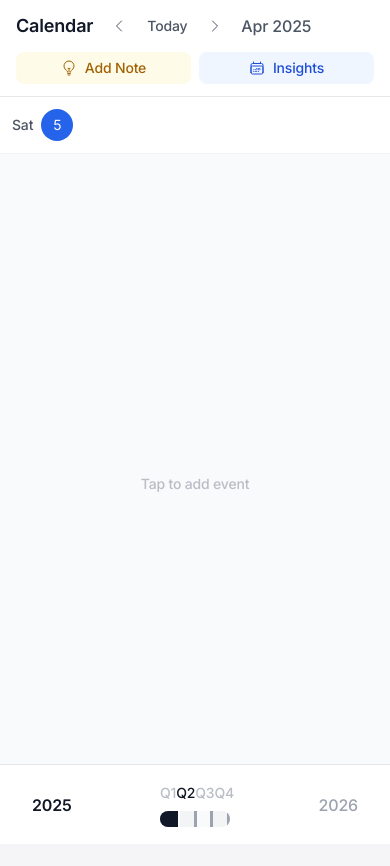
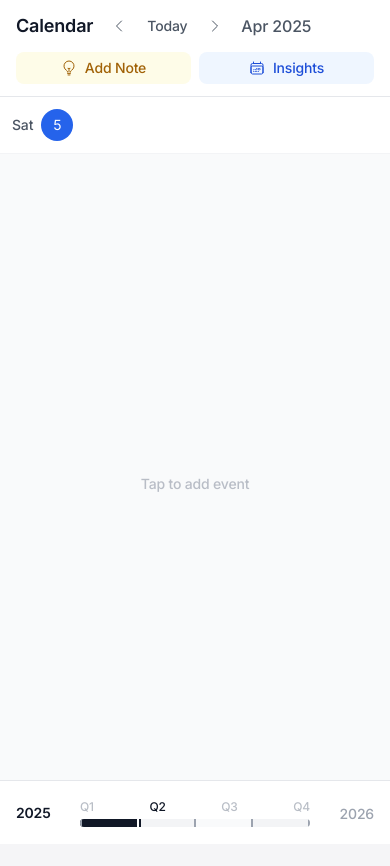
Before and after one commit to anumithaapollo12/Cal, a Next.js app: page / in a window 390 px wide. Shown: the top 866 px of the page. Built offline with nearby package versions, Linux system fonts and the light colour scheme.

Commit message:
fix progress bar

```diff
--- a/src/app/components/YearProgressBar.tsx
+++ b/src/app/components/YearProgressBar.tsx
@@ -55,7 +55,7 @@ export default function YearProgressBar({
   return (
     <motion.div
       className={`fixed bottom-0 left-0 right-0 bg-white border-t border-gray-200
-                 flex items-center justify-center h-20 py-5 z-[40]
+                 flex items-center justify-center h-16 md:h-20 py-3 md:py-5 z-[40]
                  transition-all duration-300 ${
                    isBlurred ? "opacity-50 blur-[2px]" : ""
                  }`}
@@ -63,26 +63,26 @@ export default function YearProgressBar({
       animate={{ y: 0 }}
       transition={{ type: "spring", stiffness: 300, damping: 30 }}
     >
-      <div className="w-full px-8 relative">
+      <div className="w-full px-4 md:px-8 relative">
         {/* Progress Info Overlay */}
-        <div className="absolute left-8 top-1/2 -translate-y-1/2 flex items-center space-x-4">
-          <span className="text-base font-semibold text-gray-900">
+        <div className="absolute left-4 md:left-8 top-1/2 -translate-y-1/2 flex items-center space-x-2 md:space-x-4">
+          <span className="text-sm md:text-base font-semibold text-gray-900">
             {startYear}
           </span>
         </div>
 
         {/* Progress Bar Container */}
         <div
-          className="relative mx-32"
+          className="relative mx-16 md:mx-32"
           onMouseEnter={() => setIsHovered(true)}
           onMouseLeave={() => setIsHovered(false)}
         >
           {/* Quarter Labels */}
-          <div className="flex justify-between mb-2">
+          <div className="flex justify-between mb-1 md:mb-2">
             {["Q1", "Q2", "Q3", "Q4"].map((quarter, i) => (
               <motion.div
                 key={i}
-                className={`text-sm font-medium transition-colors
+                className={`text-xs md:text-sm font-medium transition-colors
                   ${
                     currentQuarter === i + 1 ? "text-gray-900" : "text-gray-400"
                   }`}
@@ -96,7 +96,7 @@ export default function YearProgressBar({
           </div>
 
           {/* Main Progress Bar */}
-          <div className="h-4 bg-gray-100 rounded-full overflow-hidden relative">
+          <div className="h-2 md:h-4 bg-gray-100 rounded-full overflow-hidden relative">
             {/* Quarter sections background */}
             <div className="absolute inset-y-0 left-0 w-1/4 bg-gray-50" />
             <div className="absolute inset-y-0 left-1/4 w-1/4 bg-gray-100" />
@@ -105,36 +105,38 @@ export default function YearProgressBar({
 
             {/* Progress fill */}
             <div
-              className="h-full bg-gray-900 relative z-10"
+              className="h-full bg-gray-900 relative z-[1]"
               style={{ width: `${progress}%` }}
             />
 
             {/* Quarter dividers */}
-            <div className="absolute inset-0 flex justify-between pointer-events-none">
-              <div className="h-full w-[3px] bg-gray-400" />
+            <div className="absolute inset-0 flex justify-between pointer-events-none z-[2]">
+              <div className="h-full w-[2px] md:w-[3px] bg-gray-400" />
               <div
-                className={`h-full w-[3px] ${
-                  progress >= 25 ? "bg-white" : "bg-gray-400"
+                className={`h-full w-[2px] md:w-[3px] ${
+                  progress > 25 ? "bg-white" : "bg-gray-400"
                 }`}
               />
               <div
-                className={`h-full w-[3px] ${
-                  progress >= 50 ? "bg-white" : "bg-gray-400"
+                className={`h-full w-[2px] md:w-[3px] ${
+                  progress > 50 ? "bg-white" : "bg-gray-400"
                 }`}
               />
               <div
-                className={`h-full w-[3px] ${
-                  progress >= 75 ? "bg-white" : "bg-gray-400"
+                className={`h-full w-[2px] md:w-[3px] ${
+                  progress > 75 ? "bg-white" : "bg-gray-400"
                 }`}
               />
-              <div className="h-full w-[3px] bg-gray-400" />
+              <div className="h-full w-[2px] md:w-[3px] bg-gray-400" />
             </div>
           </div>
         </div>
 
         {/* Year End */}
-        <div className="absolute right-8 top-1/2 -translate-y-1/2">
-          <span className="text-base font-medium text-gray-400">{endYear}</span>
+        <div className="absolute right-4 md:right-8 top-1/2 -translate-y-1/2">
+          <span className="text-sm md:text-base font-medium text-gray-400">
+            {endYear}
+          </span>
         </div>
       </div>
     </motion.div>
```
